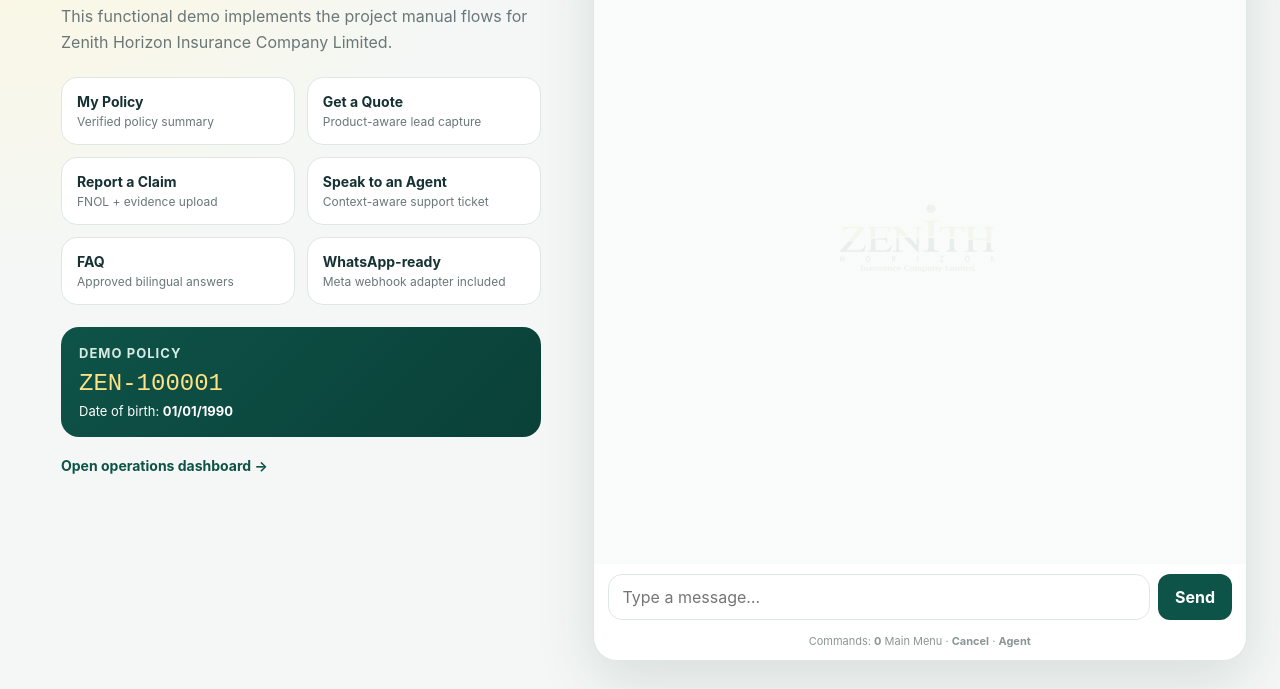
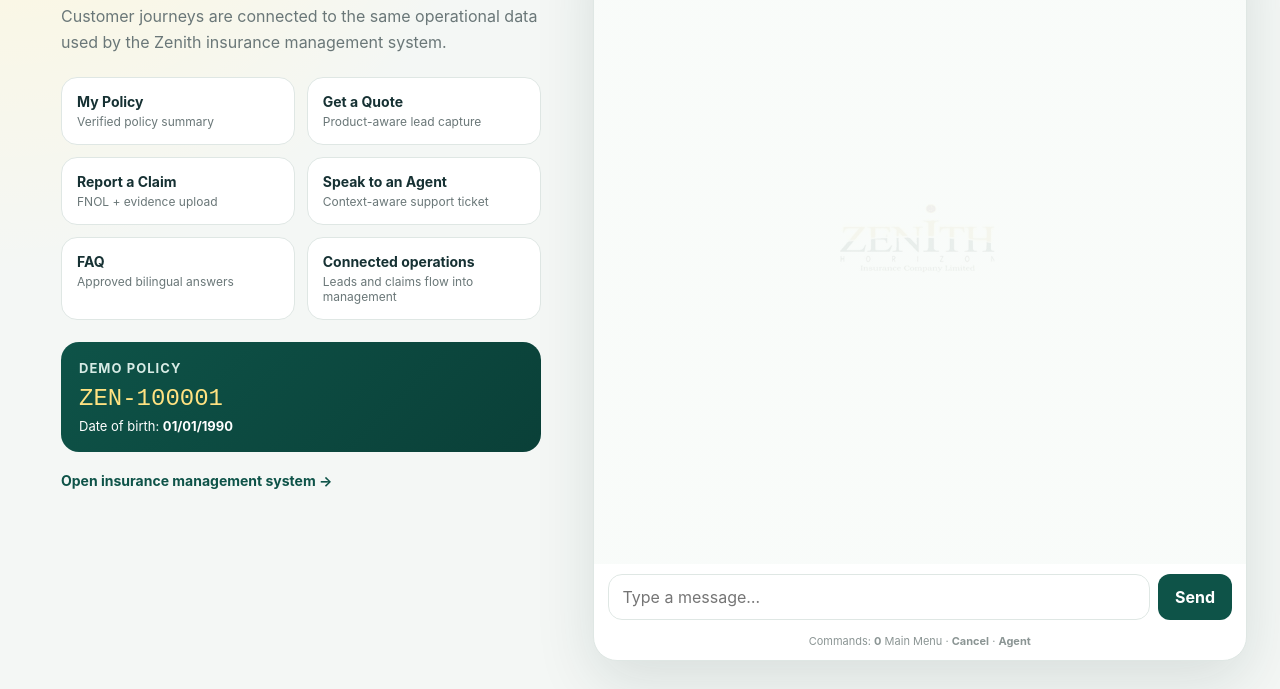
Before and after one commit to Lelefe-dc/zenith-digital-insurance, a plain HTML site: page app/static/index.html in a window 1280 px wide. Shown: the part 233-922 px from the top of the page. Drawn offline with Linux system fonts and the light colour scheme; no server answers.

Commit message:
Align customer UI with management-first project phase

```diff
--- a/app/static/index.html
+++ b/app/static/index.html
@@ -22,21 +22,21 @@
     <main class="workspace">
       <section class="info-panel">
         <h2>Zenith self-service</h2>
-        <p>This functional demo implements the project manual flows for Zenith Horizon Insurance Company Limited.</p>
+        <p>Customer journeys are connected to the same operational data used by the Zenith insurance management system.</p>
         <div class="feature-grid">
           <div class="feature"><b>My Policy</b><span>Verified policy summary</span></div>
           <div class="feature"><b>Get a Quote</b><span>Product-aware lead capture</span></div>
           <div class="feature"><b>Report a Claim</b><span>FNOL + evidence upload</span></div>
           <div class="feature"><b>Speak to an Agent</b><span>Context-aware support ticket</span></div>
           <div class="feature"><b>FAQ</b><span>Approved bilingual answers</span></div>
-          <div class="feature"><b>WhatsApp-ready</b><span>Meta webhook adapter included</span></div>
+          <div class="feature"><b>Connected operations</b><span>Leads and claims flow into management</span></div>
         </div>
         <div class="demo-card">
           <h3>Demo policy</h3>
           <code>ZEN-100001</code>
           <span>Date of birth: <b>01/01/1990</b></span>
         </div>
-        <a class="admin-link" href="/admin">Open operations dashboard →</a>
+        <a class="admin-link" href="/admin">Open insurance management system →</a>
       </section>
 
       <section class="chat-card">
```
